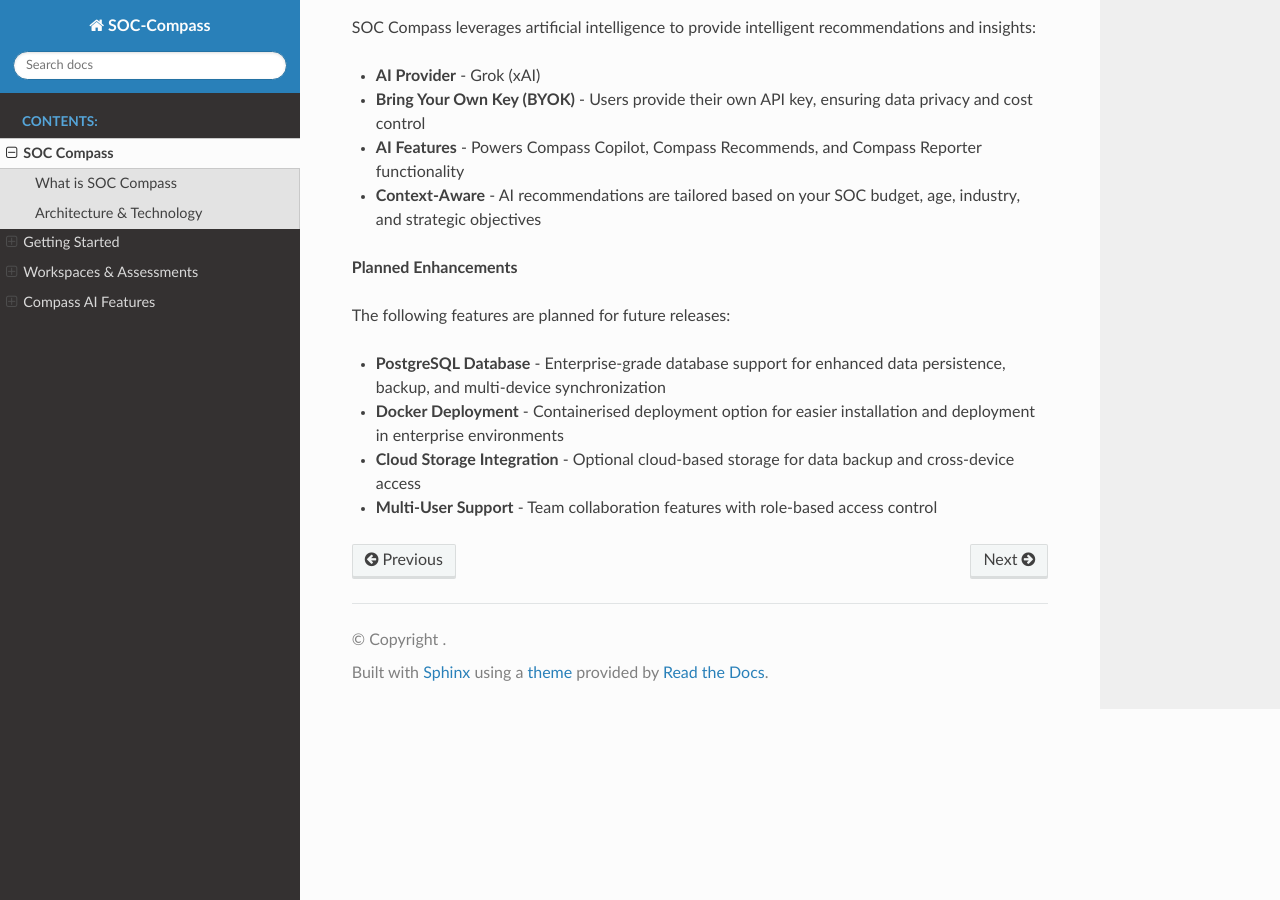
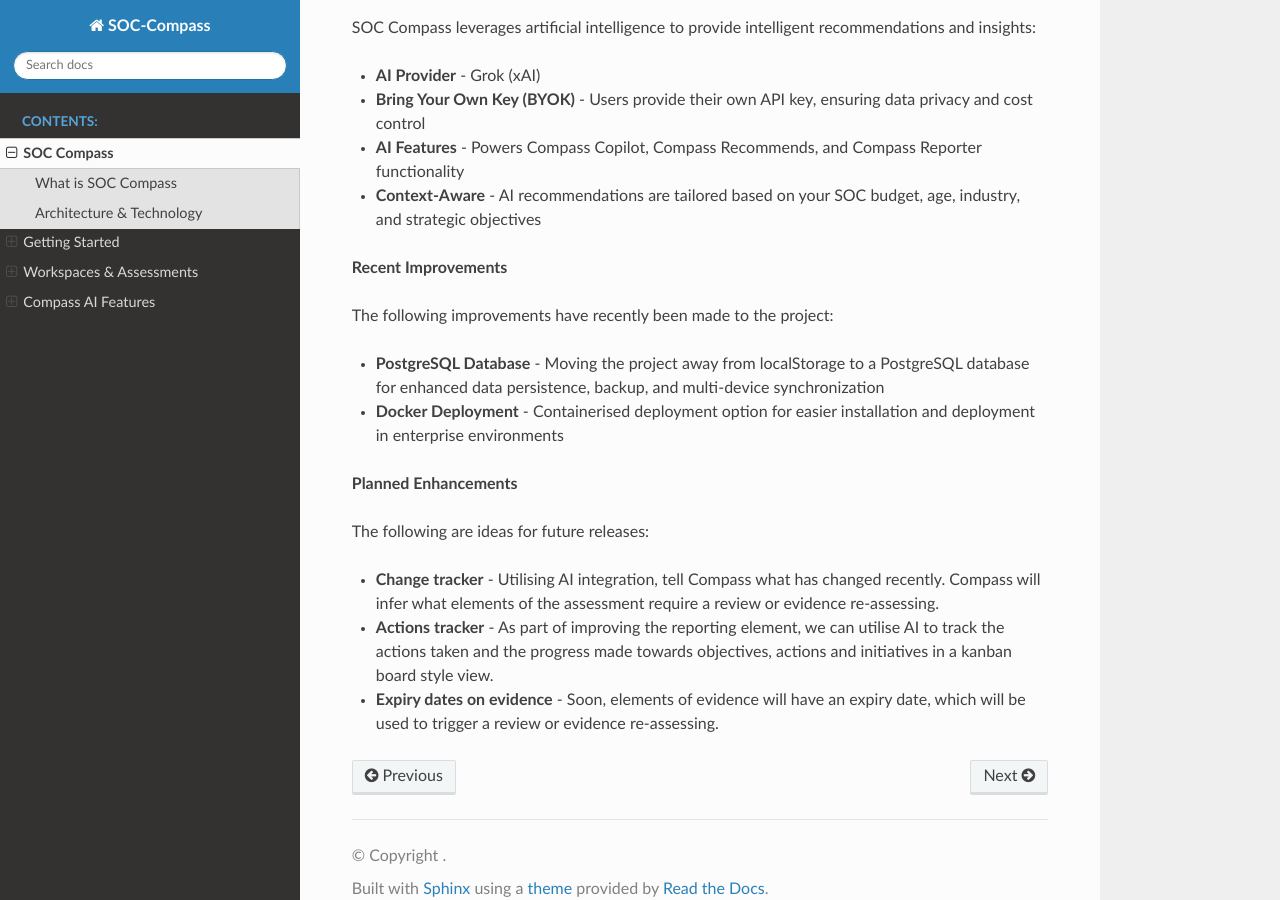
Before and after one commit to mikecybersec/SOC-Compass, a Sphinx documentation site: the page built from docs/soc_compass.rst, in a window 1280 px wide and 900 px high, scrolled down 1984 px. Built offline with Sphinx 7.4.7 and the Read the Docs theme 3.1.0, drawn with Linux system fonts in a browser that asks for light colours.

Commit message:
Revise SOC Compass documentation to reflect recent improvements and planned enhancements, including migration to PostgreSQL for data persistence, Docker deployment options, and new AI-driven features for tracking changes and actions.

```diff
--- a/docs/soc_compass.rst
+++ b/docs/soc_compass.rst
@@ -67,11 +67,17 @@
 - **AI Features** - Powers Compass Copilot, Compass Recommends, and Compass Reporter functionality
 - **Context-Aware** - AI recommendations are tailored based on your SOC budget, age, industry, and strategic objectives
 
+**Recent Improvements**
+
+The following improvements have recently been made to the project:
+
+- **PostgreSQL Database** - Moving the project away from localStorage to a PostgreSQL database for enhanced data persistence, backup, and multi-device synchronization
+- **Docker Deployment** - Containerised deployment option for easier installation and deployment in enterprise environments
+
 **Planned Enhancements**
 
-The following features are planned for future releases:
+The following are ideas for future releases:
 
-- **PostgreSQL Database** - Enterprise-grade database support for enhanced data persistence, backup, and multi-device synchronization
-- **Docker Deployment** - Containerised deployment option for easier installation and deployment in enterprise environments
-- **Cloud Storage Integration** - Optional cloud-based storage for data backup and cross-device access
-- **Multi-User Support** - Team collaboration features with role-based access control
+- **Change tracker** - Utilising AI integration, tell Compass what has changed recently. Compass will infer what elements of the assessment require a review or evidence re-assessing.
+- **Actions tracker** - As part of improving the reporting element, we can utilise AI to track the actions taken and the progress made towards objectives, actions and initiatives in a kanban board style view.
+- **Expiry dates on evidence** - Soon, elements of evidence will have an expiry date, which will be used to trigger a review or evidence re-assessing.
```
